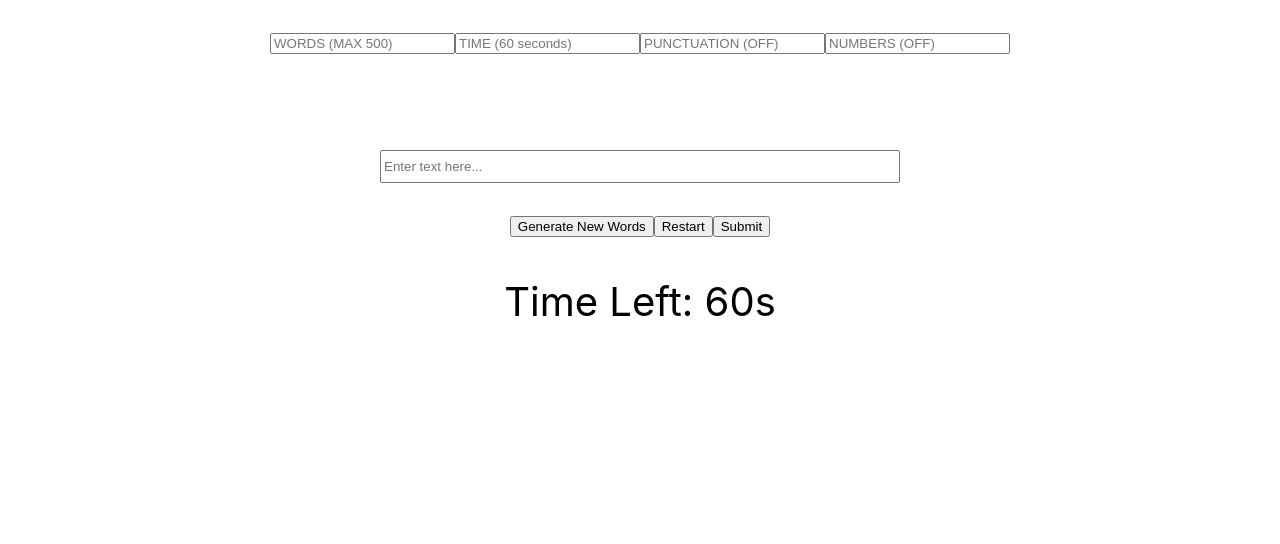
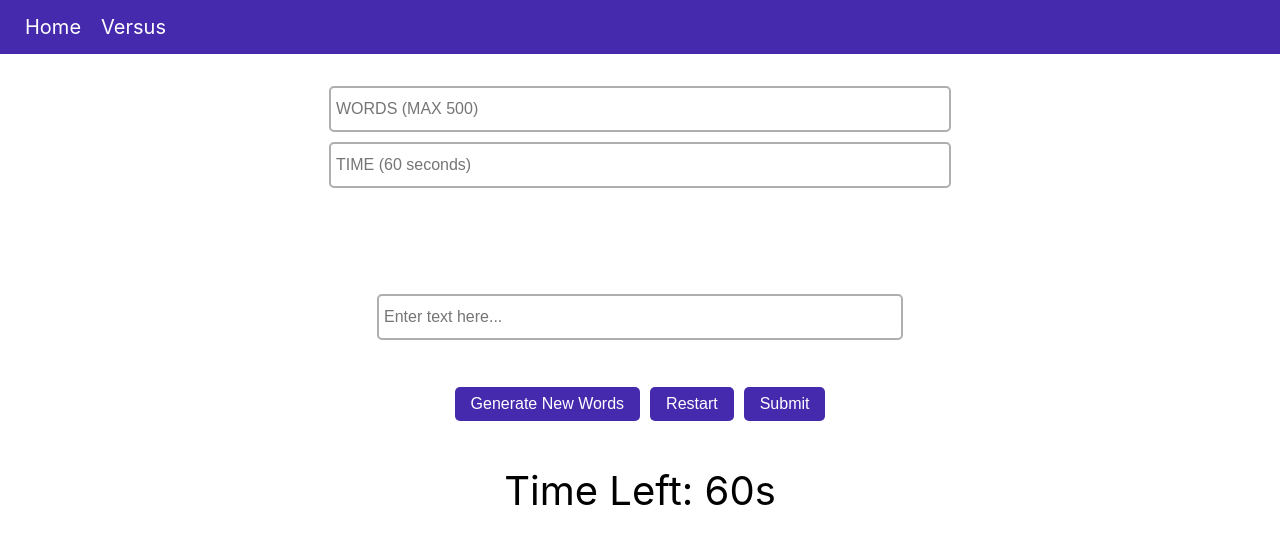
Before and after one commit to Joules404/cuernodechivo, a React (Create React App) app: page / in a window 1280 px wide. Shown: the top 544 px of the page. Built offline with nearby package versions, Linux system fonts and the light colour scheme; no server answers.

Commit message:
stylization for home + navbar, setup for linkshare

```diff
--- a/src/App.js
+++ b/src/App.js
@@ -1,11 +1,12 @@
 import React from 'react';
 import './App.css';
 import Body from './home';
-//
+import Navbar from './navbar';
 
 function App() {
   return (
     <div className="App">
+      <Navbar />
       <Body />
     </div>
   );
--- a/src/home.css
+++ b/src/home.css
@@ -4,6 +4,7 @@
 
   .custom-textarea {
 	color: #4c4f4d;
+	font-size: 18px
   }
 
   .match {
@@ -28,6 +29,7 @@
 	pointer-events: none;
 	color: gray;
 	transition: transform 0.2s ease-in-out;
+	font-size: 18px
   }
 
   textarea:focus + label[for="myTextarea"]::after {
@@ -37,3 +39,28 @@
   textarea:valid + label[for="myTextarea"]::after {
 	display: none;
   }
+
+  /*w3schools goes hard*/
+  button {
+	background-color: rgb(70, 42, 173);
+	border: none;
+	color: white;
+	padding: 8px 16px;
+	text-align: center;
+	text-decoration: none;
+	display: inline-block;
+	font-size: 16px;
+	border-radius: 5px;
+	margin: 5px;
+  }
+
+  input {
+	width: 50%;
+	height: 2em;
+	font-size: 16px;
+	margin-bottom: 10px;
+	padding: 5px;
+	border: 2px solid rgb(177, 174, 174);
+	border-radius: 5px;
+	/*box-sizing: border-box;*/
+  }
--- a/src/home.js
+++ b/src/home.js
@@ -132,12 +132,14 @@ const Body = function () {
 		  <input type="text" placeholder="TIME (60 seconds)" onChange={updateTimer} id="timer" onInput={(e)=>{
 			e.target.value = e.target.value.replace(/[^0-9]/, '')
 		  }}></input>
+		  {/*
 		  <input type="text" placeholder={includePunctuation ? 'PUNCTUATION (ON)' : 'PUNCTUATION (OFF)'} readOnly onClick={()=>{
 			setIncludePunctuation(!includePunctuation)
 		  }}></input>
 		  <input type="text" placeholder={includeNumbers ? 'NUMBERS (ON)' : 'NUMBERS (OFF)'} readOnly onClick={()=>{
 			setIncludeNumbers(!includeNumbers)
 		  }}></input>
+		  */}
 		</div>
 	  <div class = "textarea-container">
 		<div
@@ -193,6 +195,8 @@ const Body = function () {
 		  <div>
 			<p style={{fontSize:"30px"}}>Words per Minute: {((total/5)/((desiredTime-timeLeft)/60)).toFixed(2)}</p>
 			<p style={{fontSize:"30px"}}>Accuracy: {((correct)/(total) * 100).toFixed(2)}%</p>
+			{/*<p style={{fontSize:"30px"}}>Net WPM: {(((total/5)-incorrect)/((desiredTime-timeLeft)/60)).toFixed(2)}</p>
+			 	TODO: incorrect formula? fix and use later*/}
 			<p style={{fontSize:"20px"}}>Total: {total}/{characters}  |  Correct: {correct}  |  Incorrect: {incorrect} </p>
 		  </div>
 		)}
--- /dev/null
+++ b/src/navbar.css
@@ -0,0 +1,23 @@
+nav {
+	background: rgb(70, 42, 173);
+	padding: 15px;
+	text-align: left;
+  }
+
+  ul {
+	list-style-type: none;
+	margin: 0;
+	padding: 0;
+
+  }
+
+  li {
+	display: inline;
+	font-size:20px
+  }
+  /*soon*/
+  a {
+	color: #fff;
+	text-decoration: none;
+	margin: 0 10px;
+  }
--- /dev/null
+++ b/src/navbar.js
@@ -0,0 +1,15 @@
+import React from 'react';
+import './navbar.css'
+
+const Navbar = () => {
+  return (
+    <nav>
+      <ul>
+        <li><a href="/">Home</a></li>
+        <li><a href="/">Versus</a></li>
+      </ul>
+    </nav>
+  );
+}
+
+export default Navbar;
```
